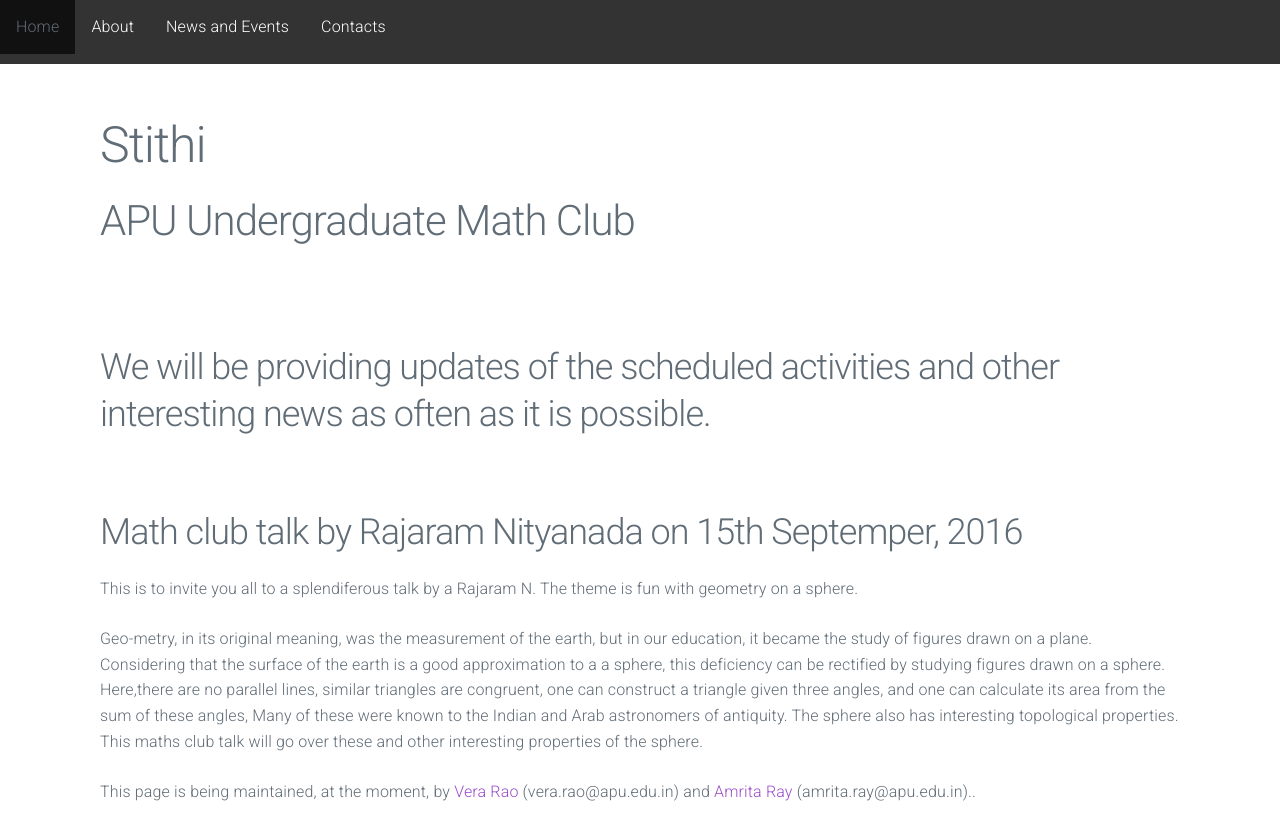
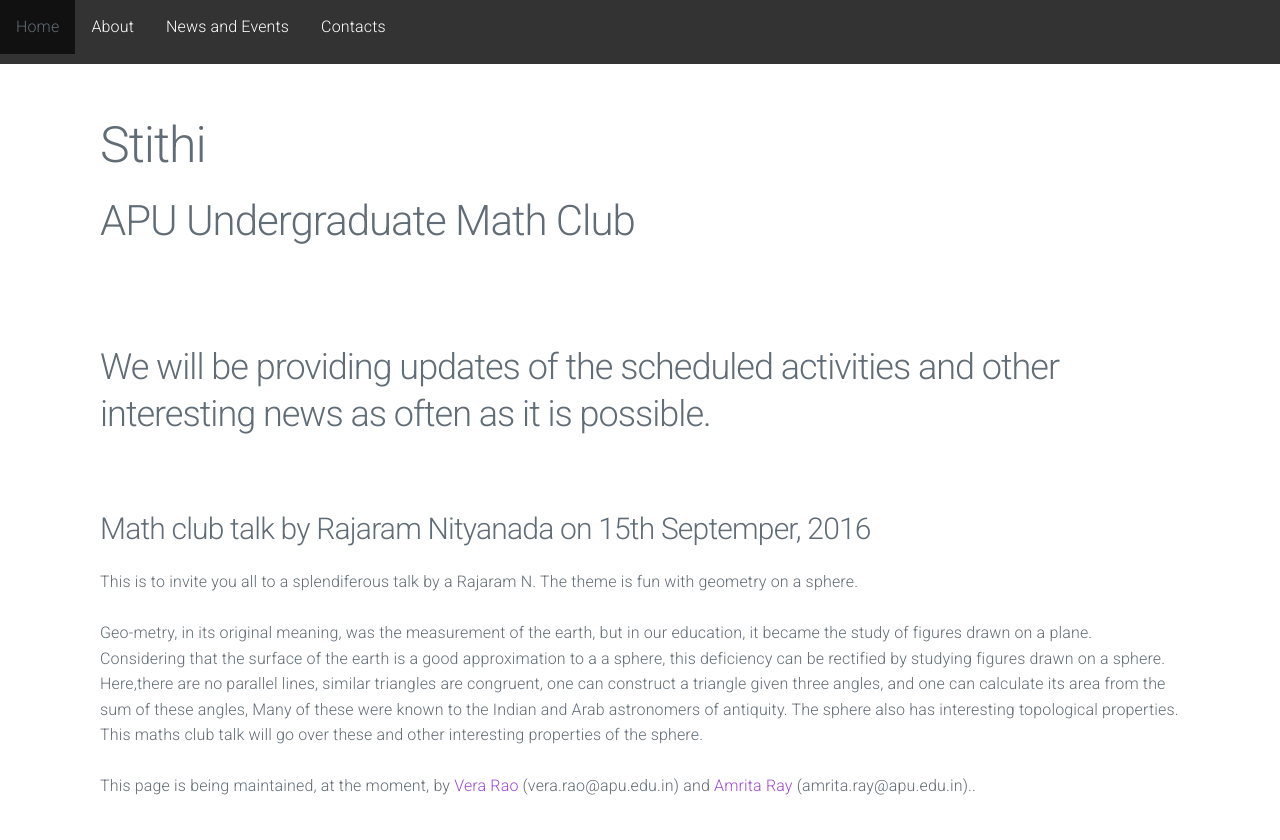
Before and after one commit to stithi/stithi.github.io, a Jekyll site: the page news.html, which Jekyll copies as it is, in a window 1280 px wide. Shown: the top 840 px of the page. Built offline with Jekyll 4.4.1, drawn with Linux system fonts in a browser that asks for light colours; nearby versions of some CDN libraries.

```diff
--- a/news.html
+++ b/news.html
@@ -42,7 +42,7 @@
 				<h3>We will be providing updates of the scheduled activities and other interesting news as often as it is possible.</h3>
 			<br>
 			<br>
-			        <h3>Math club talk by Rajaram Nityanada on 15th Septemper, 2016</h3>
+			        <h4>Math club talk by Rajaram Nityanada on 15th Septemper, 2016</h4>
 			        <p>This is to invite you all to a splendiferous talk by a Rajaram N. The theme is
 			        fun with geometry on a sphere.</p>
 			        <p>Geo-metry, in its original meaning, was the measurement of the earth, but in our education,
```
